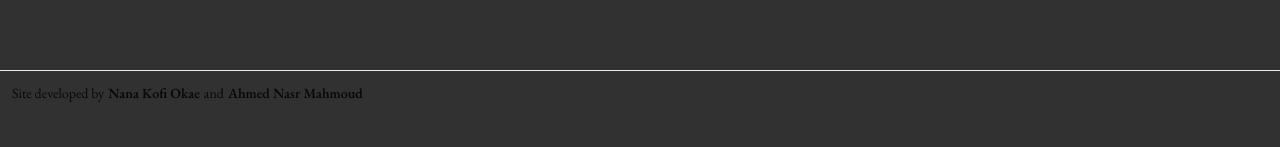
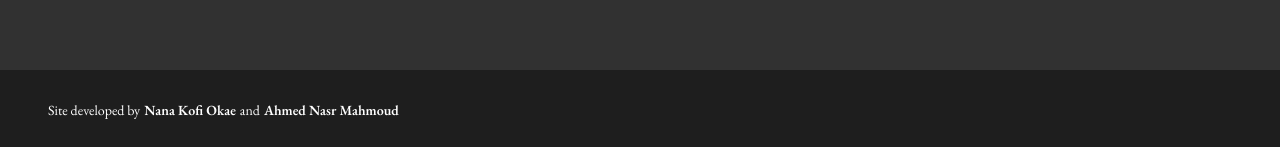
Before and after one commit to Nan3rC0re/in-security-lab-map, a Next.js app: page / in a window 1280 px wide. Shown: the part 1416-1563 px from the top of the page. Before the commit the page ends 1531 px from the top, so only its background shows below. Built offline with nearby package versions, Linux system fonts and the light colour scheme.

Commit message:
fixed footer

```diff
--- a/components/my-components/footer.tsx
+++ b/components/my-components/footer.tsx
@@ -3,14 +3,13 @@ import Link from "next/link";
 
 export default function Footer() {
   return (
-    <footer className="w-full p-3 border-t border-[#ececec]">
-      <div>
-        {/* Need to add other dev */}
-        <span className="flex max-sm:inline-block text-sm max-sm:text-center ">
+    <footer className="w-full  min-h-20 py-3 lg:px-12 px-3 flex items-center  bg-[#1e1e1e] text-white mt-auto">
+      <div className="w-full">
+        <span className="flex flex-wrap text-sm sm:flex-row sm:text-center">
           Site developed by
           <Link
             href="https://www.linkedin.com/in/nana-kofi-okae/"
-            className="text-sm hover:underline ml-1 mr-1 font-semibold"
+            className="text-sm hover:underline mx-1 font-semibold"
             target="_blank"
           >
             Nana Kofi Okae
@@ -18,7 +17,7 @@ export default function Footer() {
           and
           <Link
             href="https://www.linkedin.com/in/ahmed-mahmoud-b9427021a/"
-            className="text-sm hover:underline ml-1 font-semibold"
+            className="text-sm hover:underline mx-1 font-semibold"
             target="_blank"
           >
             Ahmed Nasr Mahmoud
```
